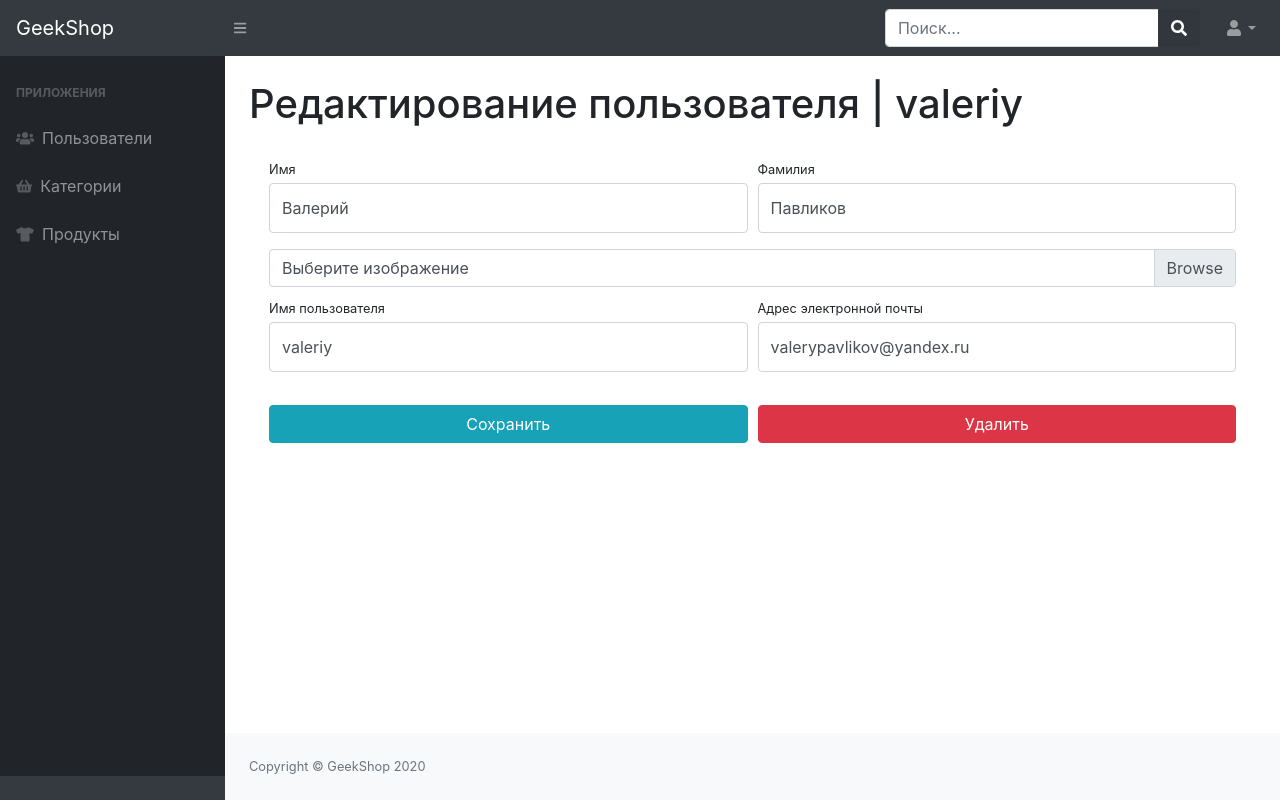
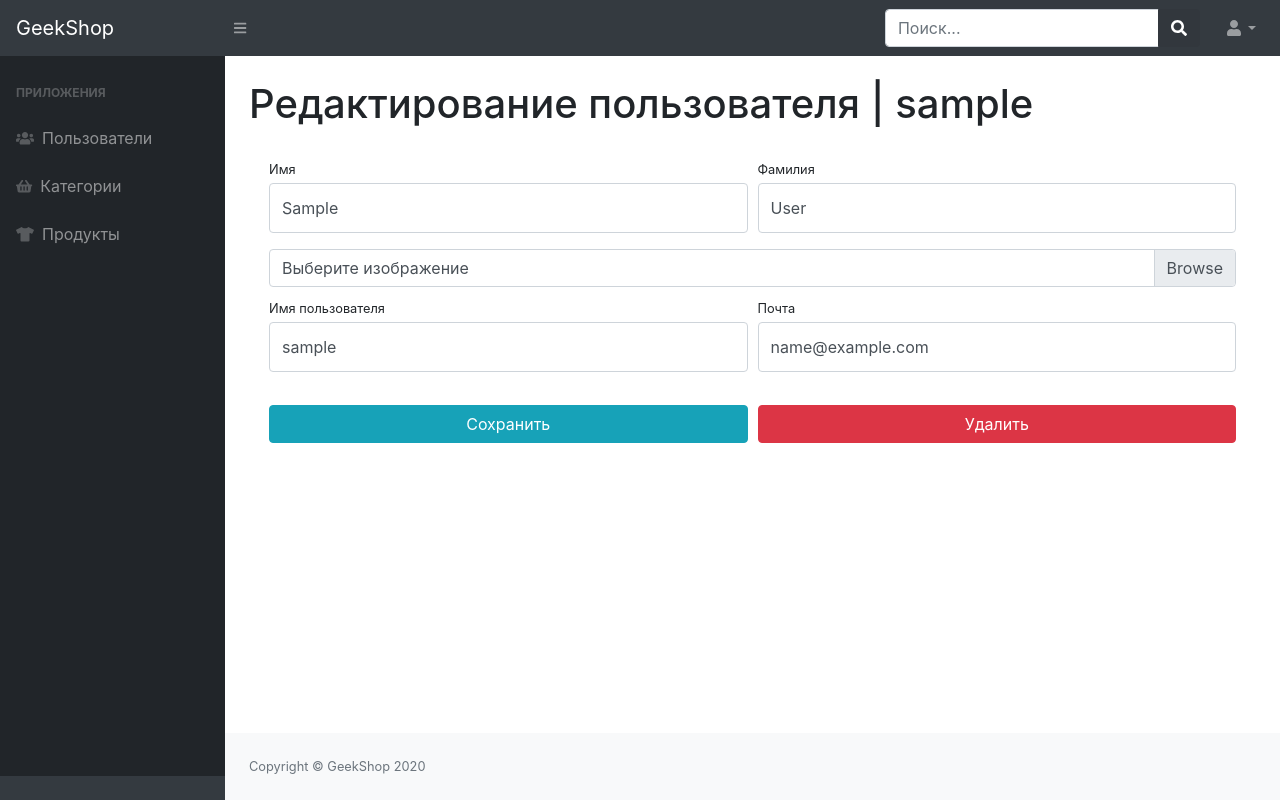
Before and after one commit to Nortsev/Django, a Django app: page /admin-staff/users/update/1/ in a window 1280 px wide. Run offline with Django 3.2, Linux system fonts and the light colour scheme; tables that the repository leaves empty hold one stand-in row (values such as "Sample post"); some libraries are stand-ins or nearby versions.

Commit message:
Add editin user and save user page

```diff
--- a/adminapp/forms.py
+++ b/adminapp/forms.py
@@ -12,3 +12,11 @@ class UserAdminRegisterForm(UserRegisterForm):
     def __init__(self, *args, **kwargs):
         super(UserAdminRegisterForm, self).__init__(*args, **kwargs)
         self.fields['avatar'].widget.attrs['class'] = 'custom-file-input'
+
+
+
+class UserAdminProfileForm(UserProfileForm):
+    def __init__(self, *args, **kwargs):
+        super(UserAdminProfileForm, self).__init__(*args, **kwargs)
+        self.fields['username'].widget.attrs['readonly'] = False
+        self.fields['email'].widget.attrs['readonly'] = False
--- a/adminapp/templates/adminapp/admin-users-update-detele.html
+++ b/adminapp/templates/adminapp/admin-users-update-detele.html
@@ -1,46 +1,44 @@
 {% extends 'adminapp/base.html' %}
 
 {% block content %}
-    <h1 class="mt-4">Редактирование пользователя | valeriy</h1>
+    <h1 class="mt-4">Редактирование пользователя | {{ user.username }}</h1>
     <div class="card-body">
-        <form action="">
+        <form action="{% url 'adminapp:admin_users_update' user.id %}" method="post" enctype="multipart/form-data">
+            {% csrf_token %}
             <div class="form-row">
                 <div class="col-lg-6">
                     <div class="form-group">
-                        <label class="small mb-1" for="inputFirstName">Имя</label>
-                        <input class="form-control py-4" id="inputFirstName" type="text" value="Валерий"/>
+                        <label class="small mb-1" for="{{ form.first_name.id_for_label }}">Имя</label>
+                        {{ form.first_name }}
                     </div>
                 </div>
                 <div class="col-lg-6">
                     <div class="form-group">
-                        <label class="small mb-1" for="inputLastName">Фамилия</label>
-                        <input class="form-control py-4" id="inputLastName" type="text" value="Павликов"/>
+                        <label class="small mb-1" for="{{ form.last_name.id_for_label }}">Фамилия</label>
+                        {{ form.last_name }}
                     </div>
                 </div>
             </div>
             <div class="form-row mb-2">
                 <div class="col-lg-12">
                     <div class="custom-file">
-                        <input type="file" class="custom-file-input" id="userAvatar" size="50">
-                        <label class="custom-file-label" for="userAvatar">Выберите изображение</label>
+                        {{ form.avatar }}
+                        <label class="custom-file-label" for="{{ form.avatar.id_for_label }}">Выберите
+                            изображение</label>
                     </div>
                 </div>
             </div>
             <div class="form-row">
                 <div class="col-lg-6">
-                    <label class="small mb-1" for="inputUsername">Имя пользователя</label>
-                    <input class="form-control py-4" id="inputUsername" type="text"
-                           aria-describedby="usernameHelp"
-                           value="valeriy"/>
+                        <label class="small mb-1" for="{{ form.username.id_for_label }}">Имя пользователя</label>
+                        {{ form.username }}
                 </div>
                 <div class="col-lg-6">
-                    <label class="small mb-1" for="inputEmailAddress">Адрес электронной
-                        почты</label>
-                    <input class="form-control py-4" id="inputEmailAddress" type="email"
-                           aria-describedby="emailHelp"
-                           value="valerypavlikov@yandex.ru"/>
+                        <label class="small mb-1" for="{{ form.email.id_for_label }}">Почта</label>
+                        {{ form.email }}
                 </div>
             </div>
+
             <div class="form-row">
                 <div class="col-lg-6" style="margin-top: 33px;">
                     <input class="btn btn-info btn-block" type="submit" value="Сохранить">
--- a/adminapp/urls.py
+++ b/adminapp/urls.py
@@ -8,5 +8,6 @@ urlpatterns = [
     path('users/', adminapp.admin_users, name='admin_users'),
     path('users/create', adminapp.admin_users_create, name='admin_users_creates'),
     path('users/update/<int:user_id>/', adminapp.admin_users_update, name='admin_users_update'),
+    path('users/remove/<int:user_id>/', adminapp.admin_users_remove, name='admin_users_remove'),
 
 ]
--- a/adminapp/views.py
+++ b/adminapp/views.py
@@ -1,7 +1,7 @@
 from django.shortcuts import render, HttpResponseRedirect
 from django.urls import reverse
 from authapp.models import User
-from adminapp.forms import UserAdminRegisterForm
+from adminapp.forms import UserAdminRegisterForm, UserAdminProfileForm
 
 
 def index(request):
@@ -30,4 +30,21 @@ def admin_users_create(request):
 
 
 def admin_users_update(request, user_id):
-    return render(request, 'adminapp/admin-users-update-detele.html')
+    user = User.objects.get(id=user_id)
+    if request.method == "POST":
+        form = UserAdminProfileForm(data=request.POST, files=request.FILES, instance=user)
+        if form.is_valid():
+            form.save()
+            return HttpResponseRedirect(reverse('admin_staff:admin_users'))
+    else:
+        form = UserAdminProfileForm(instance=user)
+
+    context = {
+        'form': form,
+        'user': user,
+    }
+
+    return render(request, 'adminapp/admin-users-update-detele.html', context)
+
+def admin_users_remove(request, user_id):
+    pass
```
